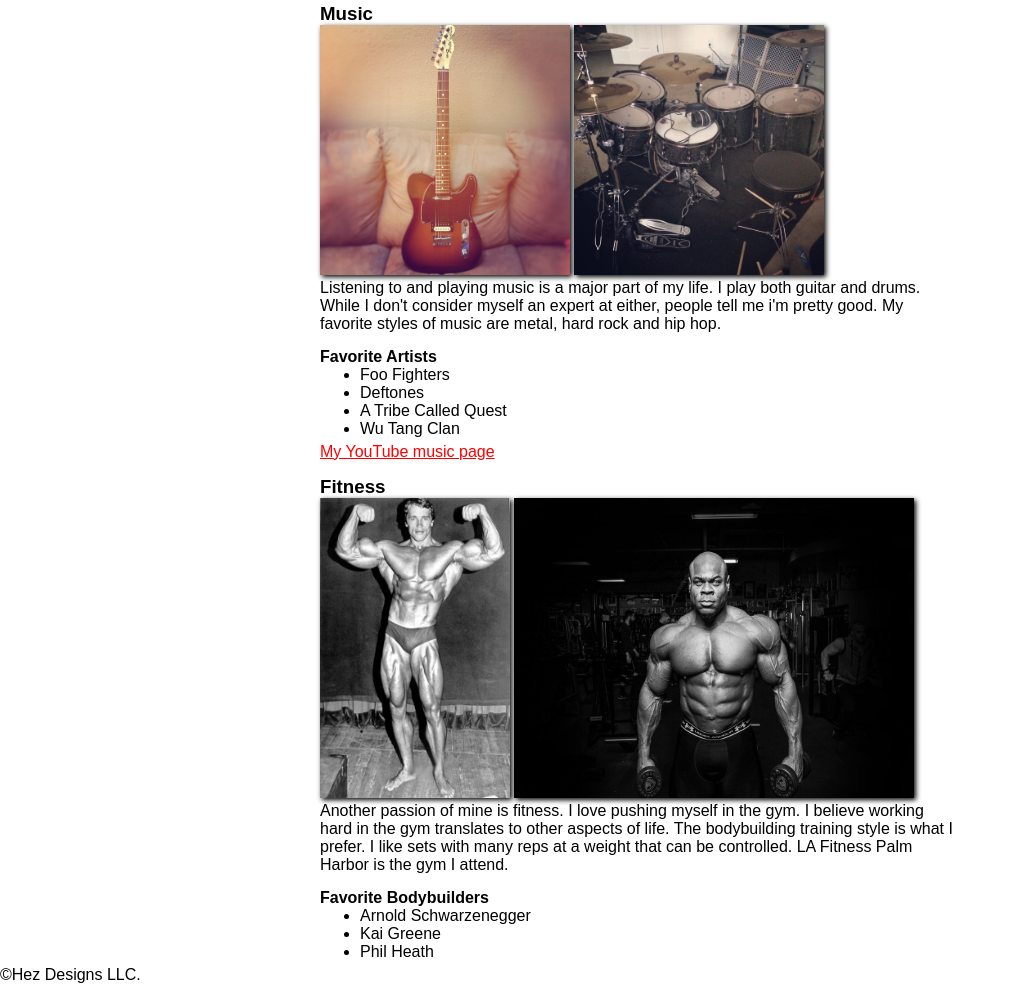
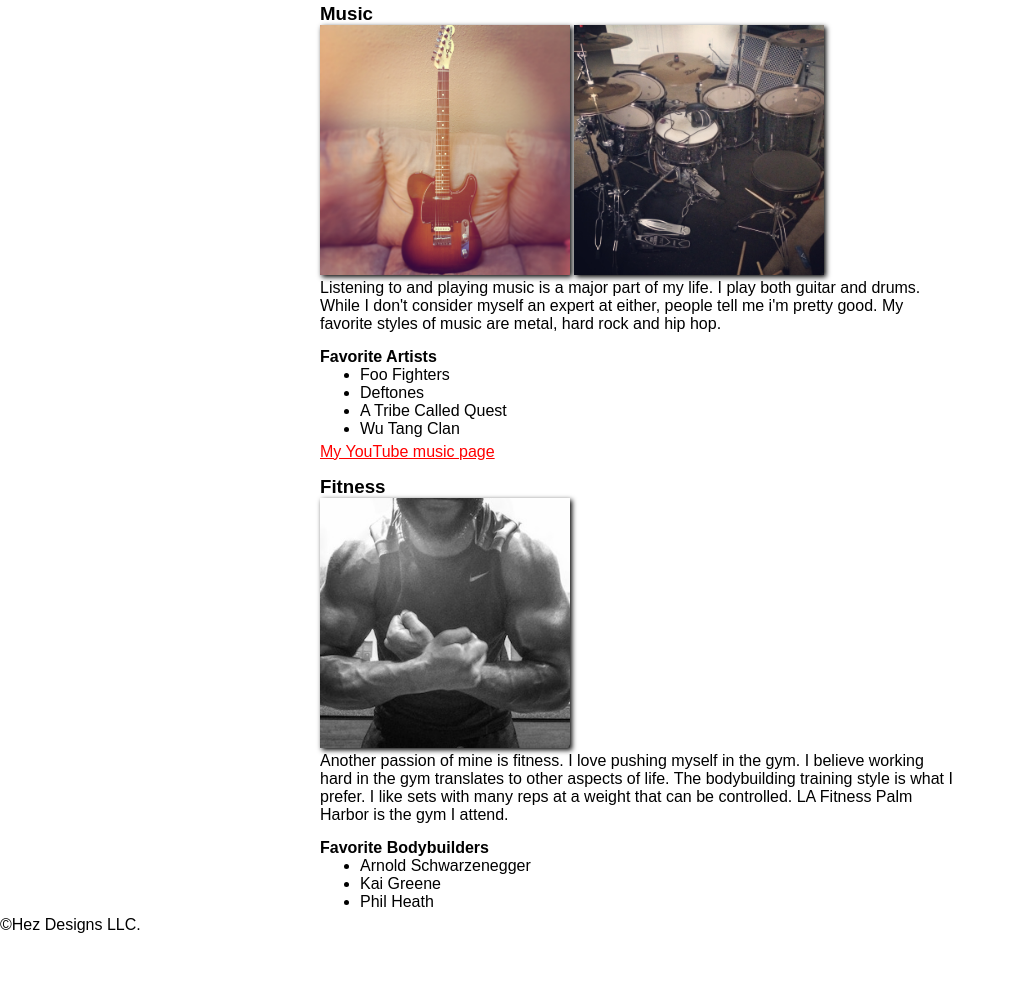
Before and after one commit to hezronkaghub/html-me-something, a plain HTML site: page index.html in a window 1280 px wide. Shown: the part 460-1444 px from the top of the page, without its empty margins (0-1015 px from the left). After the commit the page ends 1394 px from the top, so only its background shows below. Drawn offline with Linux system fonts and the light colour scheme.

Commit message:
Removed Arnold and Kai pics.  Replaced with my pic.

```diff
--- a/css/styles.css
+++ b/css/styles.css
@@ -36,15 +36,7 @@ img {
     width: 250px;
     box-shadow:2px 2px 5px;
 }
-#kai{
-    width: 400px;
-    height:300px;
-}
 
-#arnie{
-    width:190px;
-    height:300px;
-}
 a:link{
     color:red;
 }
--- a/index.html
+++ b/index.html
@@ -33,8 +33,7 @@
                 </ul>
                 <a href="https://www.youtube.com/user/halexand1" target = "_blank">My YouTube music page</a>
                 <h3>Fitness</h3>
-                <img id="arnie"src="images/arnie.jpg" alt="guitar pic">
-                <img id="kai"src="images/kai.jpg" alt="drums pic">
+                <img src="images/muscle.jpg" alt="muscles">
                 <p>Another passion of mine is fitness. I love pushing myself in the gym. I believe working hard in the gym translates to
                     other aspects of life. The bodybuilding training style is what I prefer. I like sets with many reps at a weight that can be
                     controlled. LA Fitness Palm Harbor is the gym I attend.</p>
```
Also changed, not shown: images/muscle.jpg (added).
